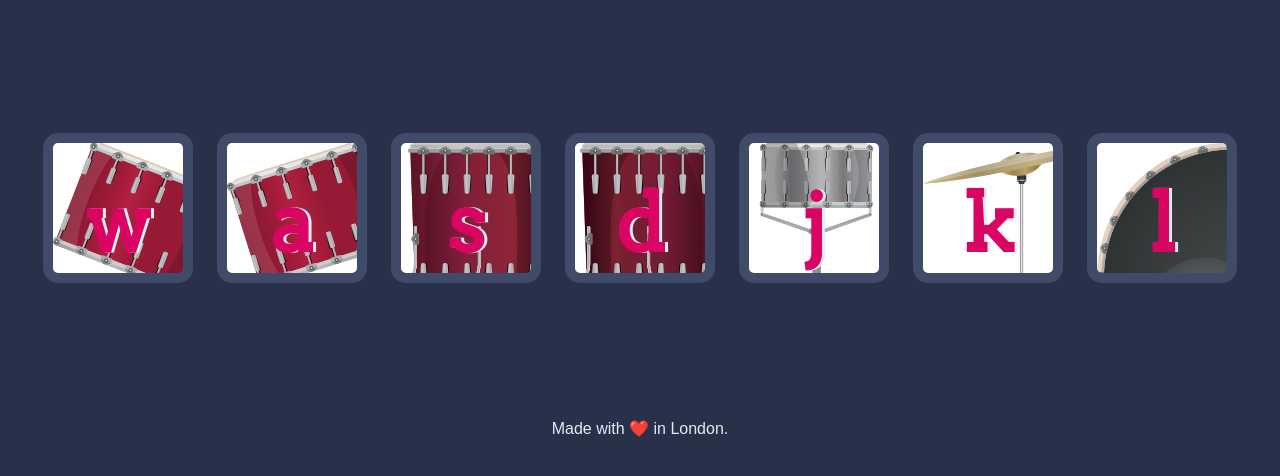
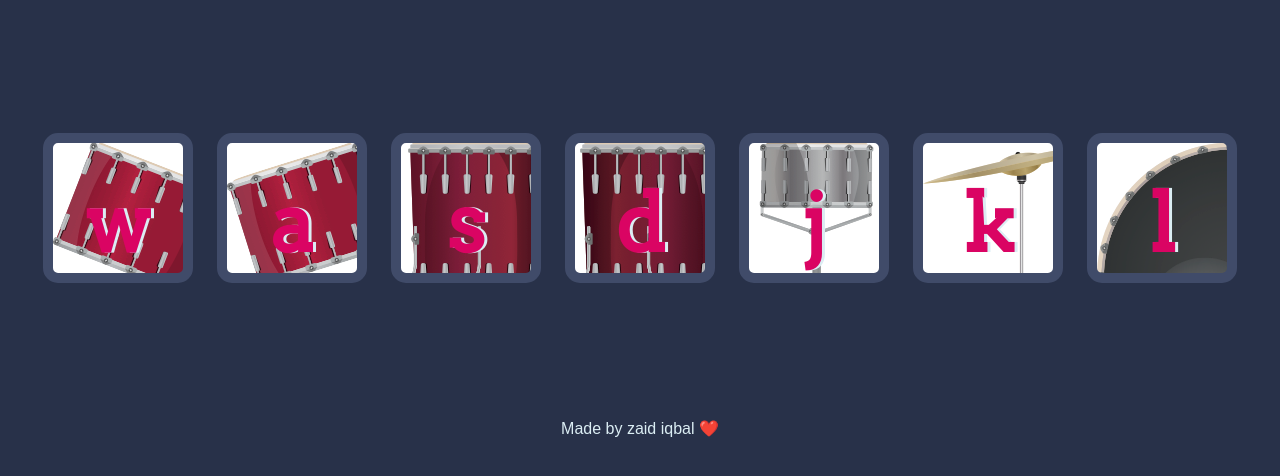
Before and after one commit to zaidiqbal17/drumkit, a plain HTML site: page index.html in a window 1280 px wide. Shown: the part 156-632 px from the top of the page. Drawn offline with Linux system fonts and the light colour scheme.

Commit message:
Add files via upload

```diff
--- a/index.html
+++ b/index.html
@@ -24,7 +24,7 @@
 <script src="index.js" charset="utf-8"></script>
 
 <footer>
-  Made with ❤️ in London.
+  Made by zaid iqbal ❤️
 </footer>
 </body>
 </html>
```
